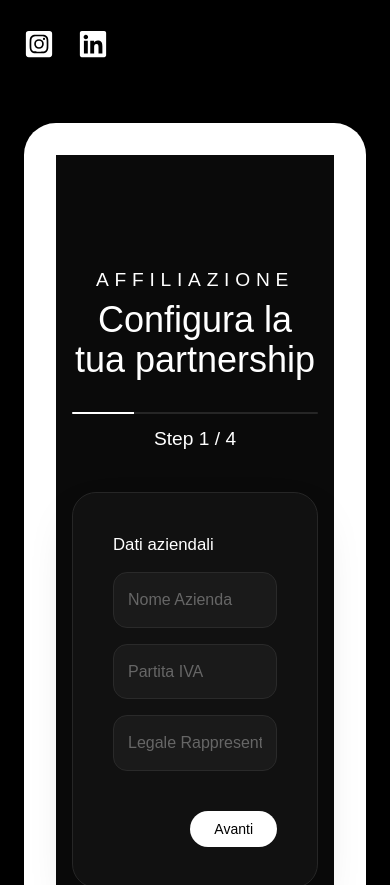
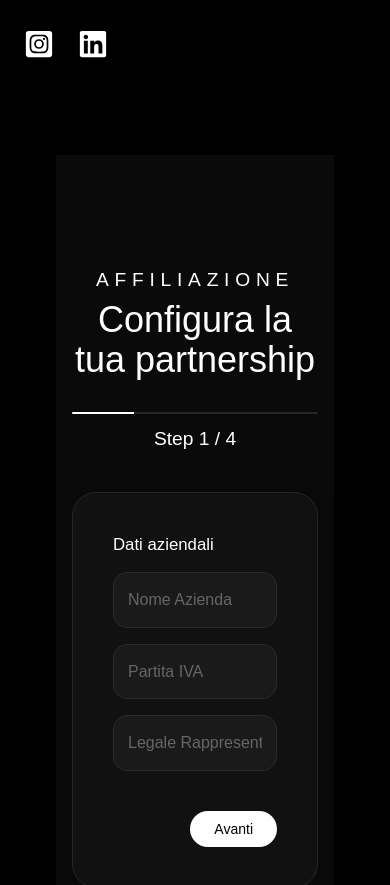
Before and after one commit to faccio-tutto/faccio-tutto, a Next.js app: page /affiliazione/azienda in a window 390 px wide. Shown: the part 3080-3965 px from the top of the page. Built offline with nearby package versions, Linux system fonts and the light colour scheme.

Commit message:
correzione modulo contatti azienda

```diff
--- a/app/affiliazione/azienda/page.tsx
+++ b/app/affiliazione/azienda/page.tsx
@@ -255,7 +255,7 @@ export default function AffiliazioneAzienda() {
                 whileInView={{ opacity: 1, x: 0 }}
                 viewport={{ once: true }}
                 transition={{ duration: 0.8 }}
-                className="bg-white rounded-[2rem] p-8 md:p-0 shadow-2xl"
+                className="p-8 md:p-0 shadow-2xl"
               >
                 <ModuloContatti destinatarioEmail="affiliazione@faccio-tutto.it" />
               </motion.div>
```
